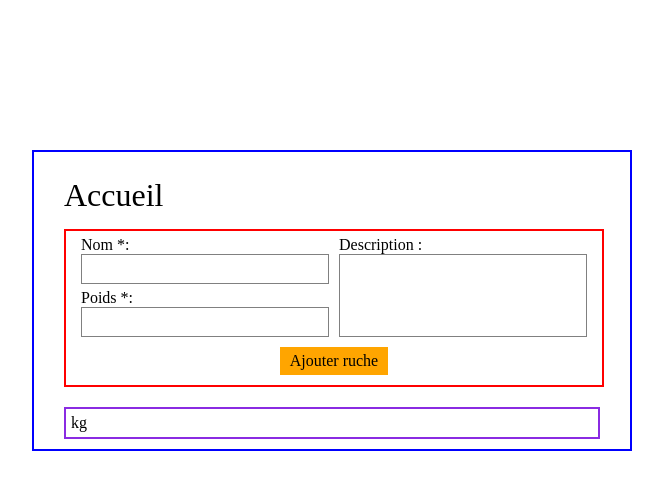
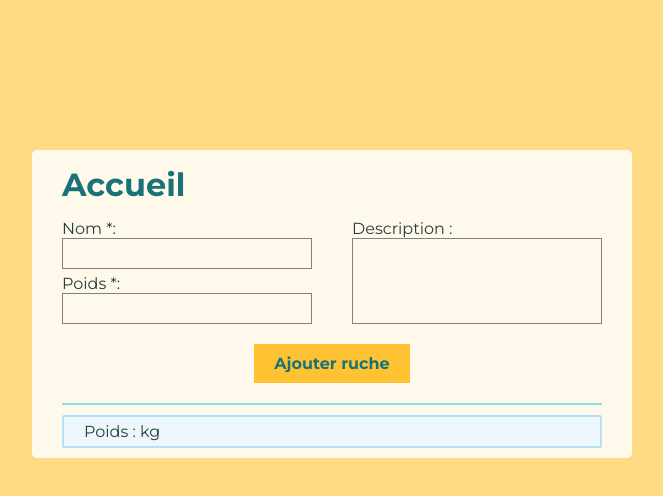
Before and after one commit to Ruff9/hive_front, a Vue app: page / in a window 1280 px wide. Shown: the top 496 px of the page, without its empty margins (308-971 px from the left). Built offline with nearby package versions, Linux system fonts and the light colour scheme; no server answers.

Commit message:
improve style

```diff
--- a/index.html
+++ b/index.html
@@ -4,7 +4,11 @@
     <meta charset="UTF-8">
     <link rel="icon" href="/favicon.ico">
     <meta name="viewport" content="width=device-width, initial-scale=1.0">
-    <title>RucheBook</title>
+    <title>RucheBase</title>
+
+    <link rel="preconnect" href="https://fonts.googleapis.com">
+    <link rel="preconnect" href="https://fonts.gstatic.com" crossorigin>
+    <link href="https://fonts.googleapis.com/css2?family=Montserrat:ital,wght@0,100..900;1,100..900&display=swap" rel="stylesheet">
   </head>
   <body>
     <div id="app"></div>
--- a/src/assets/main.css
+++ b/src/assets/main.css
@@ -4,20 +4,26 @@
   height: 100vh;
   display: flex;
   justify-content: center;
+  background-color: #FFDA85;
 }
 
 .content-container {
-  border: 2px solid blue;
+  background-color: #fff9eb;
+  color: #283D3B;
   max-width: 600px;
   width: 90%;
   height: fit-content;
-  padding: 10px;
+  padding: 0 30px 10px;
   margin-top: 150px;
+  font-family: "Montserrat", sans-serif;
+  border-radius: 5px;
 }
 
 .main-title {
   font-size: 2em;
-  margin: 15px 20px;
+  font-weight: bold;
+  margin: 15px 0;
+  color: #197278;
 }
 
 input, textarea {
--- a/src/components/HiveCreationForm.vue
+++ b/src/components/HiveCreationForm.vue
@@ -51,10 +51,7 @@
 
 <style>
     .hive-form {
-        border: 2px solid red;
-        width: 540px;
-        margin: 0 20px 20px;
-        padding: 5px 15px;
+        margin-bottom: 10px;
         display: flex;
         flex-direction: column;
     }
@@ -90,9 +87,11 @@
     }
 
     .hive-form-submit {
-        background-color: orange;
-        margin: 10px auto 5px;
-        padding: 5px 10px;
+        background-color: #FFC233;
+        color: #197278;
+        margin: 20px auto 10px;
+        padding: 10px 20px;
         cursor: pointer;
+        font-weight: bold;
     }
 </style>
--- a/src/components/HivesIndex.vue
+++ b/src/components/HivesIndex.vue
@@ -2,8 +2,8 @@
     <section class="hive-list">
         <div v-for="hive in hives" class="hive-item">
             <div class="hive-info">
-                <span>{{ hive.name }}</span>
-                <span>{{ hive.weight }} kg</span>
+                <span class="hive-info-name">{{ hive.name }}</span>
+                <span class="hive-info-weight">Poids : {{ hive.weight }} kg</span>
             </div>
             <div v-if="hive" class="hive-controls">
                 <router-link :to="{ name: 'details', params: { id: hive.id }}" class="hive-detail-link">Voir détails</router-link>
@@ -22,15 +22,18 @@
     .hive-list {
         max-height: 400px;
         overflow: scroll;
-        padding: 0 20px;
+        padding-top: 10px;
+        border-top: 2px solid #88e0e7;
     }
 
     .hive-item {
-        border: 2px solid blueviolet;
+        border: 2px solid #b6e0f6;
+        background-color: #edf7fd;
+        border-radius: 2px;
         margin-bottom: 10px;
         display: flex;
         justify-content: space-between;
-        padding: 5px;
+        padding: 5px 20px;
 
         &:last-of-type {
             margin-bottom: 0;
@@ -42,6 +45,15 @@
         flex-direction: column;
     }
 
+    .hive-info-name {
+        font-size: 1.3em;
+    }
+
+    .hive-controls {
+        display: flex;
+        align-items: center;
+    }
+
     .hive-detail-link {
         text-decoration: underline;
     }
--- a/src/views/DetailView.vue
+++ b/src/views/DetailView.vue
@@ -6,7 +6,7 @@
 
             <div class="hive-info">
                 <div class="hive-detail-name">{{ hive.name }}</div>
-                <div class="hive-detail-weight">{{ hive.weight }} kg</div>
+                <div class="hive-detail-weight">Poids : {{ hive.weight }} kg</div>
                 <div class="hive-detail-description">{{ hive.description }}</div>
             </div>
         </div>
@@ -45,14 +45,15 @@
     .back-to-home-link {
         display: block;
         text-decoration: underline;
-        margin-bottom: 10px;
+        margin-bottom: 20px;
     }
 
     .hive-detail-name {
         font-size: 1.5em;
+        margin-bottom: 5px;
     }
 
     .hive-detail-weight {
-        margin-bottom: 10px;
+        margin-bottom: 20px;
     }
 </style>
```
